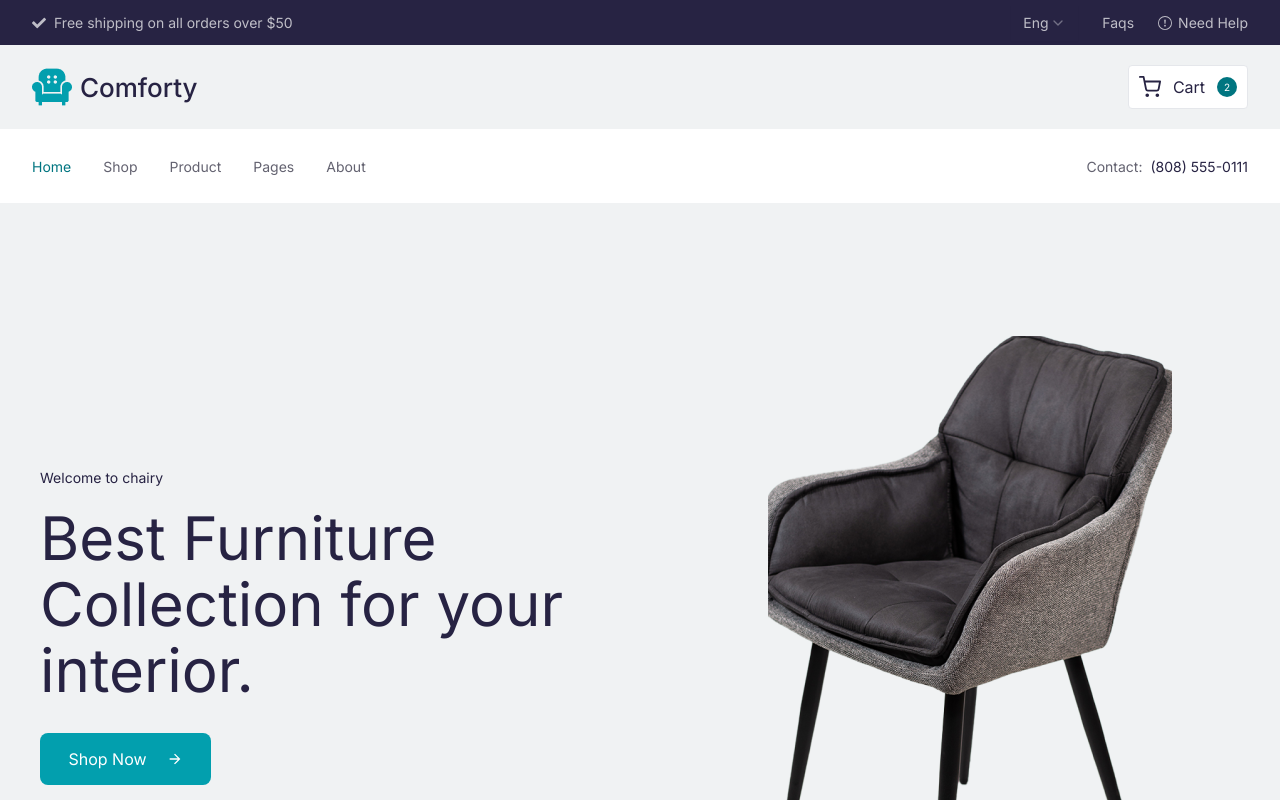
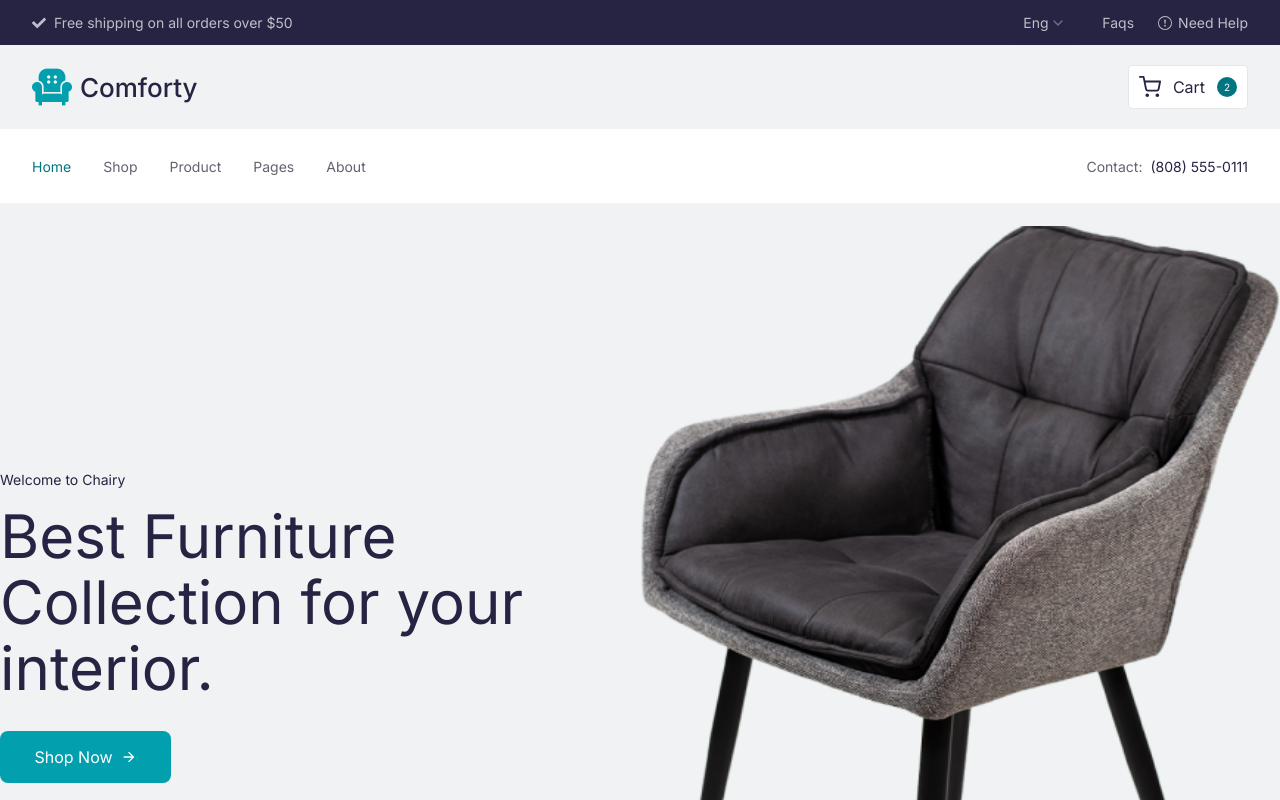
Before and after one commit to UmmeHabiba1312/Figma-Hackathon, a Next.js app: page / in a window 1280 px wide. Shown: the top 800 px of the page. Built offline with nearby package versions, Linux system fonts and the light colour scheme.

Commit message:
first comment

```diff
--- a/src/components/Hero.tsx
+++ b/src/components/Hero.tsx
@@ -1,33 +1,42 @@
-import React from 'react'
-import { IoMdArrowForward } from 'react-icons/io'
+import React from 'react';
+import { IoMdArrowForward } from 'react-icons/io';
 import { Inter } from 'next/font/google';
 const inter = Inter({ subsets: ['latin'] });
 import Image from 'next/image';
 
 const Hero = () => {
   return (
-    <main className='h-auto lg:h-[850px] w-full mx-auto max-w-screen-2xl bg-[#f0f2f3]  lg:flex  items-center'>
+    <main className='h-auto lg:h-[850px] w-full mx-auto max-w-screen-2xl bg-[#f0f2f3] flex flex-col lg:flex-row items-center px-4 sm:px-10 lg:px-0'>
 
-        {/* left */}
-        <div className='h-[337px] flex-1 flex flex-col justify-center md:pl-10 pl-5'>
-            <h4 className={`${inter.className} text-[14px] leading-[14px] text-[#272343]`}>Welcome to chairy</h4>
-            <h2 className={`${inter.className} sm:text-[60px] text-[45px] leading-[66px] text-[#272343] mt-[20px]`}>Best Furniture
-Collection for your
-interior.</h2>
-<button className='rounded-[8px] h-[52px] w-[171px] text-[#FFFFFF] mt-[30px] px-[24px] py-[14px] gap-[20px] flex justify-center items-center bg-[#029FAE] text-[16px] leading-[17px]'>Shop Now <IoMdArrowForward /></button>
+      {/* Left Section */}
+      <div className='flex-1 flex flex-col justify-center text-center lg:text-left'>
+        <h4 className={`${inter.className} text-[14px] leading-[14px] text-[#272343]`}>
+          Welcome to Chairy
+        </h4>
+        <h2
+          className={`${inter.className} text-[32px] sm:text-[45px] lg:text-[60px] leading-[36px] sm:leading-[50px] lg:leading-[66px] text-[#272343] mt-4`}
+        >
+          Best Furniture Collection for your interior.
+        </h2>
+        <button
+          className='rounded-[8px] h-[52px] w-full sm:w-[171px] text-[#FFFFFF] mt-6 sm:mt-[30px] px-4 sm:px-[24px] py-2 flex justify-center items-center bg-[#029FAE] text-[16px] leading-[17px]'
+        >
+          Shop Now <IoMdArrowForward className='ml-2' />
+        </button>
       </div>
 
-        {/* right */}
-        <div className='h-auto w-auto flex-1 flex justify-center items-center'>
+      {/* Right Section */}
+      <div className='flex-1 h-auto w-auto flex justify-center items-center mt-6 lg:mt-0'>
         <Image
-            className='sm:h-[584px] h-[484px] sm:w-[404px] w-full object-cover '
+          className='h-auto w-full sm:w-[404px] md:w-[554px] lg:h-[804px] lg:w-[650px] '
           height={100}
           width={500}
           src='/hero.png'
-            alt='hero'/>
+          alt='hero'
+        />
       </div>
     </main>
-  )
-}
+  );
+};
 
-export default Hero
+export default Hero;
```
Lines whose indentation alone changed are shown as unchanged.
